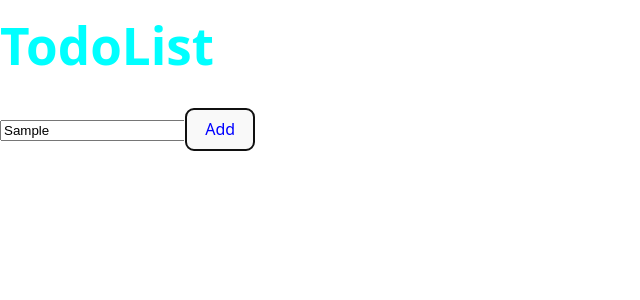
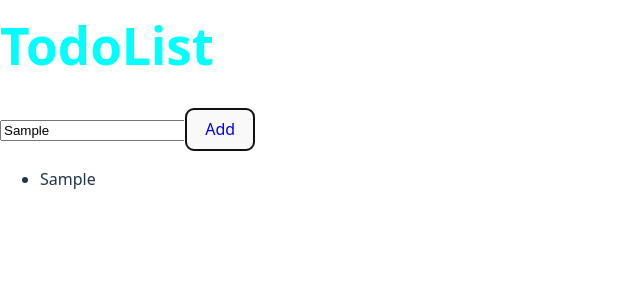
Before and after one commit to ankushpille/react-todo-app, a React (Vite) app: page / in a window 1280 px wide. Both pictures are taken after typing "Sample" into the empty fields and a click on the button "Add". Shown: the top 300 px of the page, without its empty margins (0-640 px from the left). Built offline with nearby package versions, Linux system fonts and the light colour scheme.

Commit message:
todolist example

```diff
--- a/src/TodoList.jsx
+++ b/src/TodoList.jsx
@@ -3,14 +3,17 @@ import { useState } from 'react'
 
 export default function TodoList(){
   const [text,setText] = useState('')
+  const [inputValue,setInputvalue] = useState([])
 
    const handlechange = (e) => {
     setText(e.target.value)
    }
 
-   const handleOnclick = (e) => {
-    setText(e.target.value)
+   const handleOnclick = () => {
+     setInputvalue([...inputValue,text])
    }
+
+   console.log("inputvalue",inputValue)
 
     return (
 
@@ -19,7 +22,11 @@ export default function TodoList(){
         <h1>TodoList</h1>
         <input type="text" onChange={handlechange}/>
         <button id="addButton" onClick={handleOnclick}>Add</button>
-         <h1>{text}</h1>
+         <ul>
+            {inputValue.map((text,index) => (
+                 <li key={index}>{text}</li>
+            ))}
+         </ul>
 
         </div>
 
```
